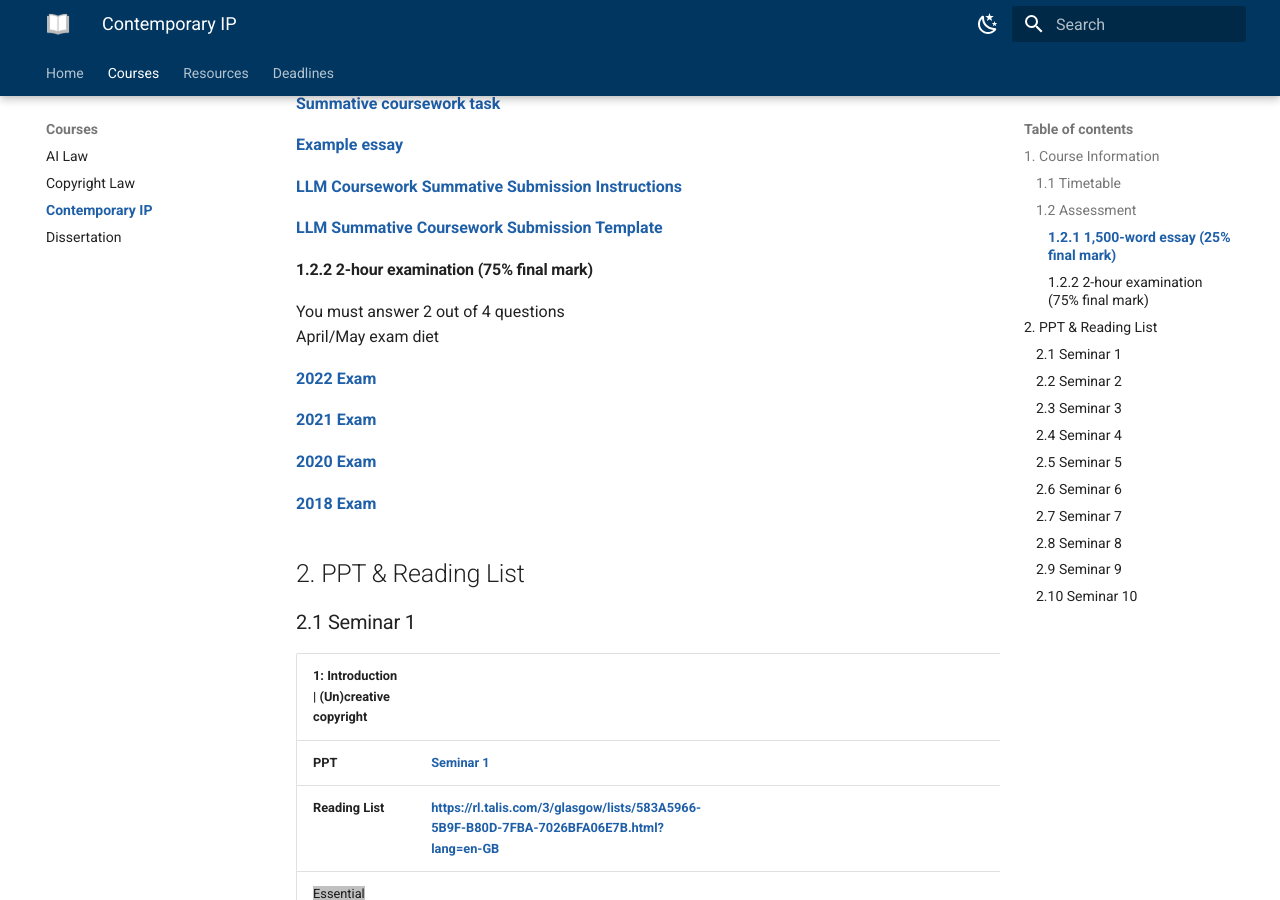
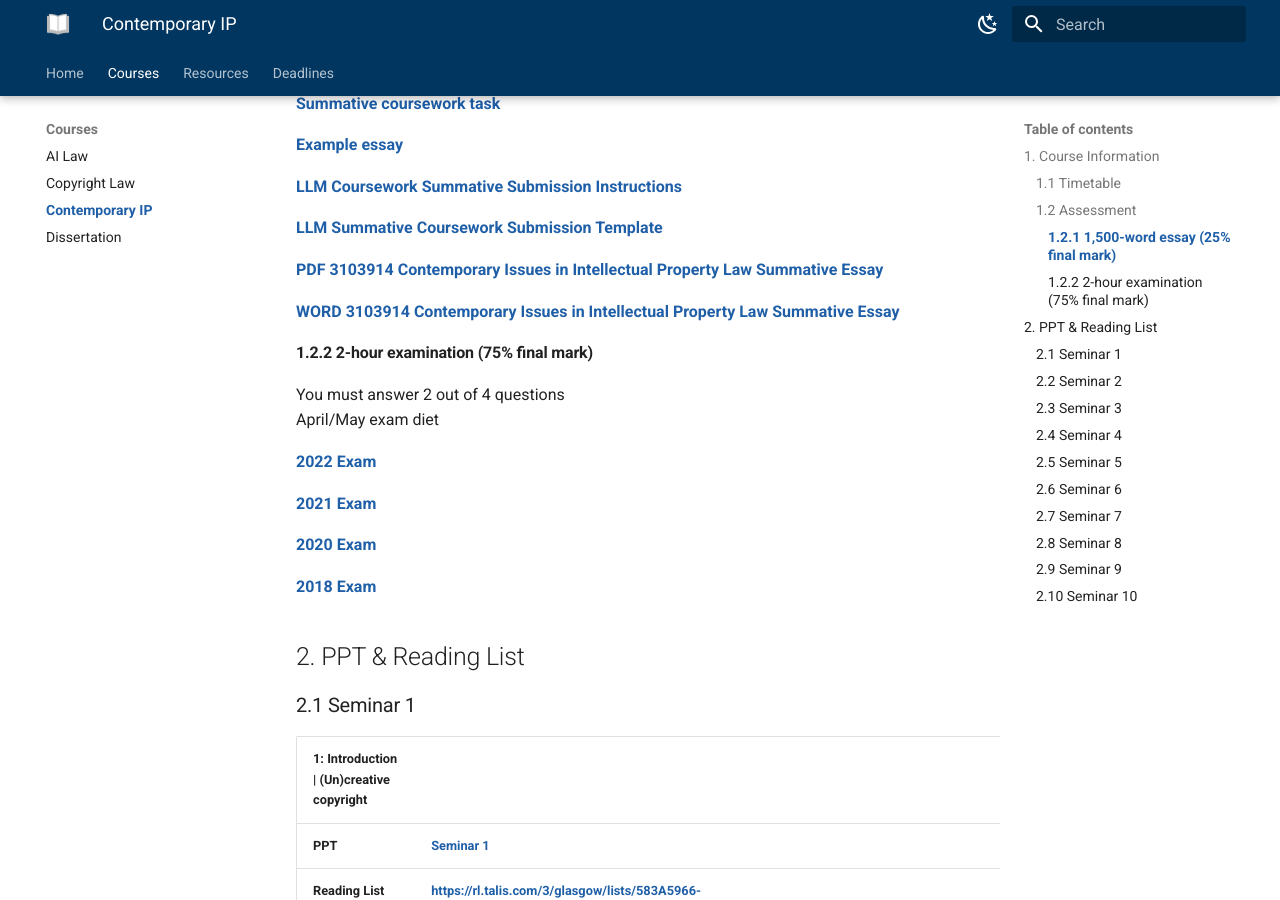
Before and after one commit to leetianshi/glasgow-project, an MkDocs documentation site: the page built from docs/Courses/Contemporary IP/Contemporary IP.md, in a window 1280 px wide and 900 px high, scrolled down 1086 px. Built offline with MkDocs 1.6.1 and Material for MkDocs 9.7.7, drawn with Linux system fonts in a browser that asks for light colours.

Commit message:
init mkdocs

```diff
--- a/docs/Courses/Contemporary IP/Contemporary IP.md
+++ b/docs/Courses/Contemporary IP/Contemporary IP.md
@@ -29,6 +29,10 @@ Deadline: 6 March 2026 (tbc)
 [LLM Coursework Summative Submission Instructions](./LLM%20Coursework%20Summative%20Submission%20Instructions.docx)
 
 [LLM Summative Coursework Submission Template](./LLM%20Summative%20Coursework%20Submission%20Template.docx)
+
+[PDF 3103914 Contemporary Issues in Intellectual Property Law Summative Essay](./PDF%203103914%20Contemporary%20Issues%20in%20Intellectual%20Property%20Law%20Summative%20Essay.pdf)
+
+[WORD 3103914 Contemporary Issues in Intellectual Property Law Summative Essay](./WORD%203103914%20Contemporary%20Issues%20in%20Intellectual%20Property%20Law%20Summative%20Essay.docx)
 
 #### 1.2.2 2-hour examination (75% final mark)
 You must answer 2 out of 4 questions </br>
```
Also changed, not shown: docs/index.md (+1 -1 lines), 5 other files.
